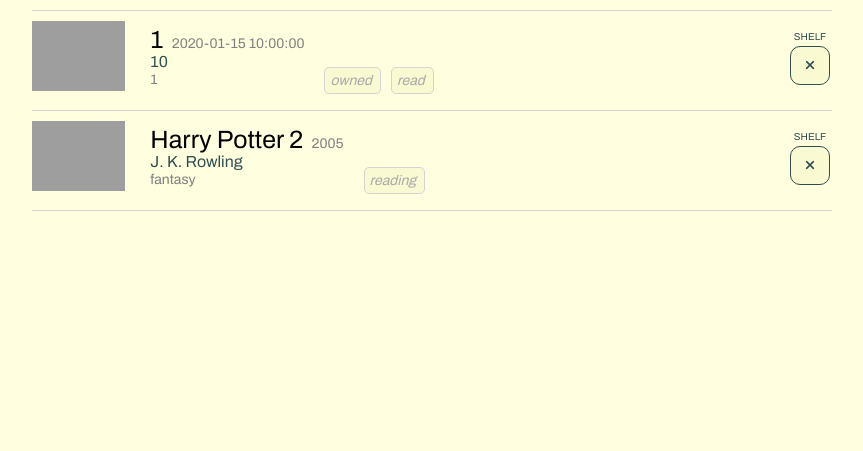
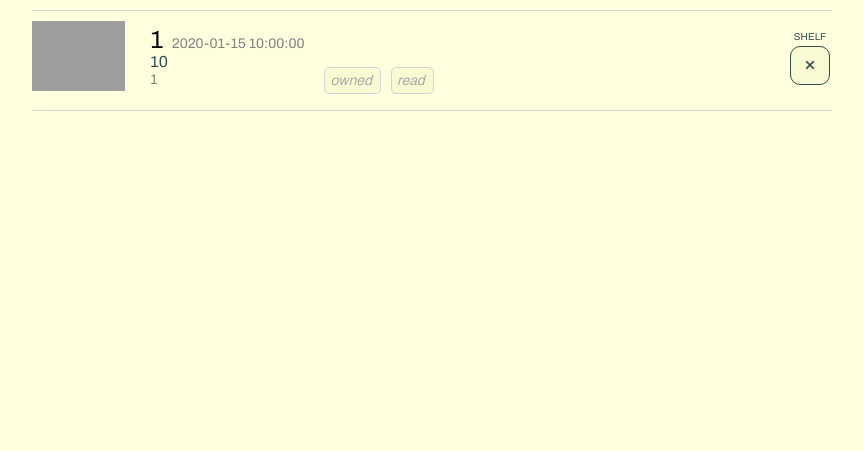
Before and after one commit to Filip-ops/e-knihovna, a Flask app: page /showShelf/1 in a window 1280 px wide. Shown: the part 261-712 px from the top of the page, without its empty margins (208-1071 px from the left). Run offline with Flask 2, Linux system fonts and the light colour scheme; tables that the repository leaves empty hold one stand-in row (values such as "Sample post"); some libraries are stand-ins or nearby versions; grey boxes are pictures that could not be loaded.

Commit message:
shelf detail view titles

```diff
--- a/flasklib/routes.py
+++ b/flasklib/routes.py
@@ -119,7 +119,6 @@ def showShelf(id):
             # remove title with title_id from this shelf
             title = db.session.query(Library_title).filter(Library_title.id==title_id).first()
             db.session.delete(title)
-            #Shelf.query.filter_by(library_titles=title_id).delete()
             db.session.commit()
 
         if request.form.get("shelf") == "edit":
--- a/flasklib/templates/shelf_detail.html
+++ b/flasklib/templates/shelf_detail.html
@@ -116,7 +116,7 @@
                                     </td>
                                 </tr>
                                 {% endfor %}
-                                <tr class="list-item">
+                               <!--<tr class="list-item">
                                     <td class="list-item-inner">
                                         <img src="../static/hery2.jpg" alt="img" height="70">
                                         <div class="list-item-text">
@@ -140,7 +140,7 @@
                                             </form>
                                         </div>
                                     </td>
-                                </tr>
+                                </tr>-->
                             </table>
                         </div>
                     <!-- endif -->
```
